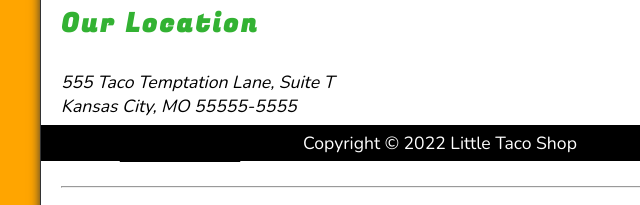
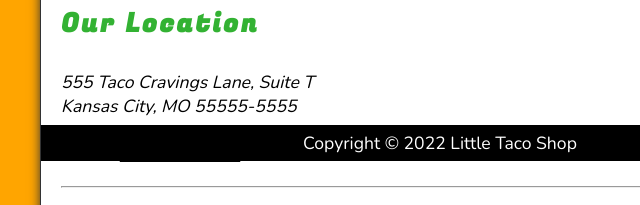
Before and after one commit to blusubz/Litte-Taco-Shop, a plain HTML site: page contact.html in a window 1280 px wide. Shown: the part 639-844 px from the top of the page, 200-840 px from the left. Drawn offline with nearby package versions, Linux system fonts and the light colour scheme.

Commit message:
Update contact.html

```diff
--- a/contact.html
+++ b/contact.html
@@ -47,7 +47,7 @@
         <article class="main__article">
             <h2>Our Location</h2>
             <address>
-                555 Taco Temptation Lane, Suite T<br>
+                555 Taco Cravings Lane, Suite T<br>
                 Kansas City, MO 55555-5555
                 <br><br>
                 Phone: <a href="tel:+5555555555">555-555-5555</a>
```
